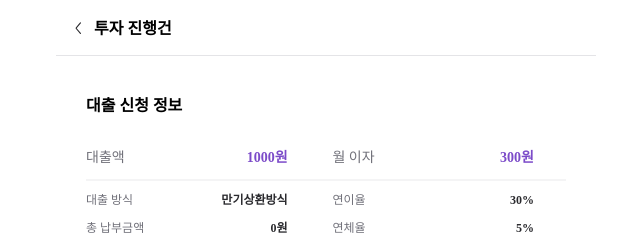
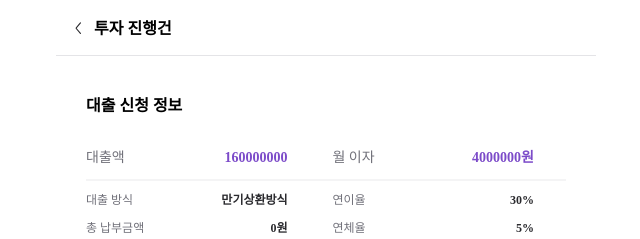
Before and after one commit to Damborghinii/Damborghinii-Client, a React (Vite) app: page /investment/1 in a window 1280 px wide. Shown: the top 239 px of the page, without its empty margins (314-954 px from the left). Built offline with nearby package versions, Linux system fonts and the light colour scheme.

Commit message:
feature/#15: 플로우 구현

```diff
--- a/src/pages/invesetment/InvestmentInfo.tsx
+++ b/src/pages/invesetment/InvestmentInfo.tsx
@@ -42,8 +42,8 @@ export const InvestmentInfo = () => {
   console.log(investmentId);
 
   const DUMMY_LOAN: LoanInfoProps = {
-    loanAmount: "1000원",
-    monthlyInterest: "300원",
+    loanAmount: "160000000",
+    monthlyInterest: "4000000원",
     repaymentMethod: "만기상환방식",
     annualInterestRate: "30%",
     totalRepaymentAmount: "0원",
--- a/src/pages/invesetment/InvestmentInfoInput.tsx
+++ b/src/pages/invesetment/InvestmentInfoInput.tsx
@@ -5,6 +5,7 @@ import { MainContent } from "./_components/Text";
 import { HorizontalDivider } from "@components/common/horizontalDivider/HorizontalDivider";
 import { useState } from "react";
 import Spacer from "@components/common/spacer/Spacer";
+import { useNavigate } from "react-router-dom";
 
 export interface LoanCalculationRule {
   minimumLoanAmount: number;
@@ -42,6 +43,8 @@ export const InvestmentInfoInput = ({
     investorAmount === 0 ? 0 : investorAmount / (shareCalculationRatio * 100);
   const monthlyProfit =
     investorAmount === 0 ? 0 : sharePercent * interestCalculationRatio;
+
+  const navigate = useNavigate();
 
   return (
     <>
@@ -136,7 +139,9 @@ export const InvestmentInfoInput = ({
               위 내용을 모두 확인했습니다.
             </CheckLabel>
           </CheckWrapper>
-          <Button disabled={!checked}>투자하기</Button>
+          <Button disabled={!checked} onClick={() => navigate("/")}>
+            투자하기
+          </Button>
         </NoticeWrapper>
       </Wrapper>
     </>
--- a/src/routes/router.tsx
+++ b/src/routes/router.tsx
@@ -49,7 +49,14 @@ const router = createBrowserRouter([
   },
   {
     path: "/investment-input/:investmentId",
-    element: <InvestmentInfoInput />,
+    element: (
+      <InvestmentInfoInput
+        minimumLoanAmount={1000000}
+        maximumLoanAmount={50000000}
+        shareCalculationRatio={5}
+        interestCalculationRatio={2.5}
+      />
+    ),
   },
 ]);
 export default router;
```
